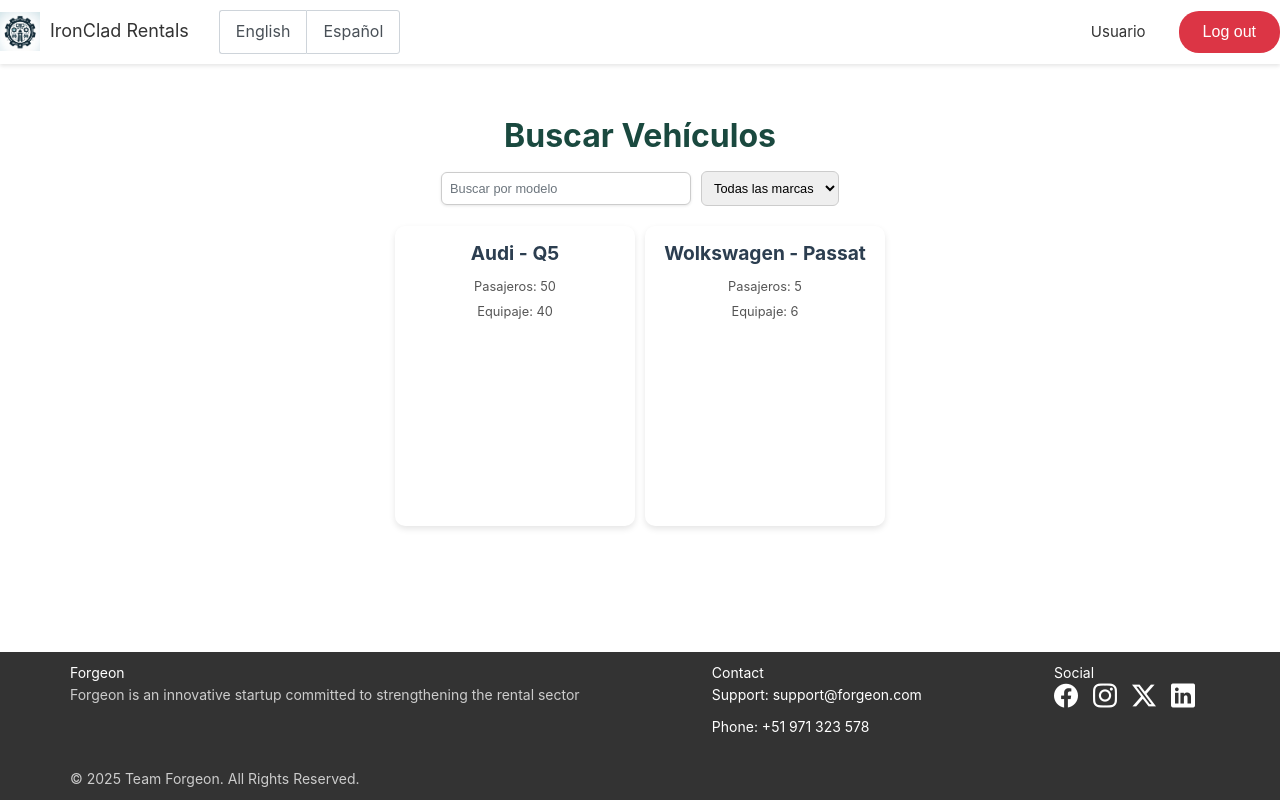
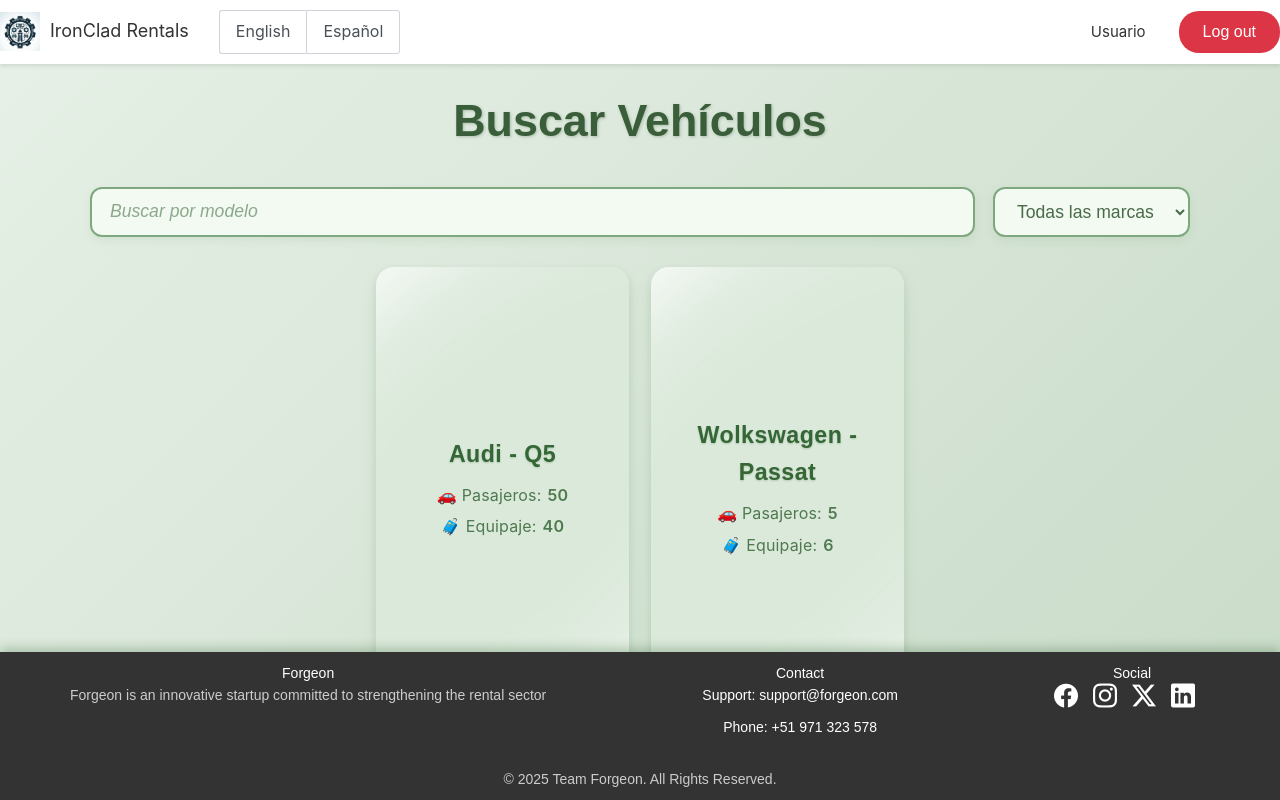
Before and after one commit to G1-UPC-PRE-1ASI0657-2501-Forgeon/FrontEnd_IronCladRentals, a Vue app: page /search-vehicles in a window 1280 px wide. Built offline with nearby package versions, Linux system fonts and the light colour scheme; data requests are answered from the project's data file.

Commit message:
Feat: Upgrade search vehicles styles

```diff
--- a/src/pages/the-search-vehicles.vue
+++ b/src/pages/the-search-vehicles.vue
@@ -3,7 +3,7 @@
     <header>
       <TheHeaderSession />
     </header>
-    <div class="content">
+    <main class="content">
       <h1 class="page-title">Buscar Vehículos</h1>
       <div class="filters">
         <input
@@ -20,21 +20,28 @@
           </option>
         </select>
       </div>
-      <div class="cards-container">
+      <transition-group name="card" tag="div" class="cards-container">
         <div
             v-for="vehicle in filteredVehicles"
             :key="vehicle.id"
             class="card"
             @click="$router.push(`/vehicle/${vehicle.id}`)"
+            role="button"
+            tabindex="0"
+            @keyup.enter="$router.push(`/vehicle/${vehicle.id}`)"
         >
           <div class="card-content">
             <h2 class="vehicle-title">{{ getBrandName(vehicle.brand_id) }} - {{ getModelName(vehicle.model_id) }}</h2>
-            <p class="vehicle-info">Pasajeros: {{ vehicle.passengers }}</p>
-            <p class="vehicle-info">Equipaje: {{ vehicle.luggage_capacity }}</p>
+            <p class="vehicle-info">
+              <span>🚗 Pasajeros:</span> {{ vehicle.passengers }}
+            </p>
+            <p class="vehicle-info">
+              <span>🧳 Equipaje:</span> {{ vehicle.luggage_capacity }}
+            </p>
           </div>
         </div>
-      </div>
-    </div>
+      </transition-group>
+    </main>
     <footer>
       <TheFooter />
     </footer>
@@ -72,7 +79,7 @@ export default {
         brandApiService.getAll(),
         modelApiService.getAll(),
       ]);
-      vehicles.value = v.data.filter((vehicle) => vehicle.available); // Solo vehículos disponibles
+      vehicles.value = v.data.filter((vehicle) => vehicle.available);
       brands.value = b.data;
       models.value = m.data;
     };
@@ -116,146 +123,230 @@ export default {
 </script>
 
 <style scoped>
-/* Contenedor principal */
 .content {
   position: fixed;
-  top: 10%; /* Ajustado para dejar más espacio debajo del header */
+  top: 60px; /* altura del header */
+  bottom: 50px; /* altura del footer */
   left: 0;
-  width: 100%;
-  height: 90%; /* Reducido para evitar solapamiento con el footer */
-  padding: 20px 10px; /* Espaciado interno reducido */
-  box-sizing: border-box;
+  right: 0;
+  padding: 25px 20px;
+  overflow-y: auto;
+  background: linear-gradient(135deg, #e6f0e6 0%, #c9dbc9 100%);
   display: flex;
   flex-direction: column;
   align-items: center;
-  justify-content: flex-start;
-  overflow-y: auto; /* Permitir scroll si el contenido excede la pantalla */
+  box-sizing: border-box;
 }
 
-/* Título de la página */
 .page-title {
-  text-align: center;
-  font-size: 2rem; /* Tamaño reducido */
-  color: #1a493f;
-  font-weight: bold;
-  margin: 10px 0; /* Margen reducido */
+  font-family: 'Poppins', sans-serif;
+  font-weight: 800;
+  font-size: 2.8rem;
+  color: #3a5d3a;
+  margin-bottom: 30px;
+  text-shadow: 1px 1px 3px rgba(58, 93, 58, 0.3);
 }
 
-/* Filtros */
 .filters {
   display: flex;
+  gap: 18px;
   justify-content: center;
-  align-items: center;
-  gap: 10px; /* Espaciado reducido */
-  margin-bottom: 10px; /* Separación reducida */
   width: 100%;
-  max-width: 1000px; /* Ancho máximo reducido */
+  max-width: 1100px;
+  margin-bottom: 30px;
 }
 
-/* Barra de búsqueda */
 .search-bar {
-  padding: 8px; /* Espaciado interno reducido */
-  font-size: 0.8rem; /* Tamaño de fuente reducido */
-  border: 1px solid #ccc;
-  border-radius: 6px; /* Bordes más pequeños */
-  width: 250px; /* Ancho reducido */
+  flex: 1 1 280px;
+  padding: 12px 18px;
+  font-size: 1.1rem;
+  border-radius: 12px;
+  border: 2.5px solid #7fa87f;
+  background-color: #f2faf2;
+  color: #496b49;
+  box-shadow: 0 4px 8px rgba(127, 168, 127, 0.15);
   transition: all 0.3s ease;
-  box-shadow: 0 1px 3px rgba(0, 0, 0, 0.1);
+}
+
+.search-bar::placeholder {
+  color: #8ca88c;
+  font-style: italic;
 }
 
 .search-bar:focus {
-  border-color: #1a493f;
-  box-shadow: 0 3px 6px rgba(0, 0, 0, 0.2);
   outline: none;
-  transform: scale(1.02); /* Escala reducida */
+  border-color: #4a764a;
+  background-color: #d9efd9;
+  box-shadow: 0 6px 12px rgba(74, 118, 74, 0.25);
+  transform: scale(1.03);
 }
 
-/* Filtro de marcas */
 .brand-filter {
-  padding: 8px;
-  font-size: 0.8rem;
-  border: 1px solid #ccc;
-  border-radius: 6px;
-  transition: border-color 0.3s ease;
+  flex: 0 0 180px;
+  padding: 12px 18px;
+  font-size: 1.1rem;
+  border-radius: 12px;
+  border: 2.5px solid #7fa87f;
+  background-color: #f2faf2;
+  color: #496b49;
+  cursor: pointer;
+  transition: all 0.3s ease;
+  box-shadow: 0 4px 8px rgba(127, 168, 127, 0.15);
 }
 
+.brand-filter:hover,
 .brand-filter:focus {
-  border-color: #1a493f;
+  border-color: #4a764a;
+  background-color: #d9efd9;
+  box-shadow: 0 6px 12px rgba(74, 118, 74, 0.25);
   outline: none;
 }
 
-/* Contenedor de las tarjetas */
 .cards-container {
   display: flex;
   flex-wrap: wrap;
   justify-content: center;
-  gap: 10px; /* Espaciado reducido */
+  gap: 22px;
   width: 100%;
-  max-width: 1000px; /* Ancho máximo reducido */
-  margin-top: 10px; /* Separación reducida */
+  max-width: 1100px;
   flex-grow: 1;
+  padding-bottom: 10px;
 }
 
-/* Tarjetas */
 .card {
-  flex: 1 1 calc(25% - 10px); /* Cuatro tarjetas por fila con espacio */
-  max-width: calc(25% - 10px);
-  max-height: 300px; /* Altura máxima para evitar alargamiento */
-  background-color: #fff;
-  border-radius: 10px; /* Bordes más pequeños */
-  box-shadow: 0 3px 6px rgba(0, 0, 0, 0.1);
-  overflow: hidden;
+  flex: 1 1 calc(25% - 22px);
+  max-width: calc(25% - 22px);
+  background: #ffffff;
+  border-radius: 18px;
+  box-shadow:
+      0 10px 15px rgba(127, 168, 127, 0.2),
+      0 3px 7px rgba(58, 93, 58, 0.1);
+  cursor: pointer;
   transition: transform 0.3s ease, box-shadow 0.3s ease;
-  position: relative;
   display: flex;
   flex-direction: column;
-  justify-content: space-between; /* Distribuir contenido */
+  justify-content: center;
+  padding: 20px 18px;
+  user-select: none;
+  position: relative;
+  overflow: hidden;
+}
+
+/* Animaciones para cards usando transition-group */
+.card-enter-from,
+.card-leave-to {
+  opacity: 0;
+  transform: translateY(20px);
+}
+.card-enter-active,
+.card-leave-active {
+  transition: all 0.4s ease;
+}
+
+.card::before {
+  content: "";
+  position: absolute;
+  top: -40%;
+  right: -40%;
+  width: 180%;
+  height: 180%;
+  background: #a6c9a6;
+  transform: rotate(45deg);
+  transition: transform 0.4s ease, opacity 0.4s ease;
+  z-index: 0;
+  border-radius: 50%;
+  filter: blur(50px);
+  opacity: 0.4;
+}
+
+.card:hover::before {
+  transform: rotate(45deg) translateX(-15%);
+  opacity: 0.6;
 }
 
 .card:hover {
-  transform: translateY(-3px);
-  box-shadow: 0 6px 12px rgba(0, 0, 0, 0.2);
+  transform: translateY(-7px);
+  box-shadow:
+      0 15px 25px rgba(127, 168, 127, 0.4),
+      0 7px 15px rgba(58, 93, 58, 0.2);
+  z-index: 10;
 }
 
 .card-content {
-  padding: 12px; /* Espaciado interno reducido */
+  position: relative;
+  z-index: 1;
   text-align: center;
-  flex-grow: 1; /* Asegurar que el contenido ocupe el espacio disponible */
 }
 
 .vehicle-title {
-  font-size: 1.2rem; /* Tamaño reducido */
-  color: #2c3e50;
-  margin-bottom: 8px;
-  font-weight: bold;
+  font-family: 'Poppins', sans-serif;
+  font-weight: 700;
+  font-size: 1.45rem;
+  color: #356635;
+  margin-bottom: 10px;
+  letter-spacing: 0.02em;
+  text-shadow: 0 1px 2px rgba(53, 102, 53, 0.25);
 }
 
 .vehicle-info {
-  font-size: 0.8rem; /* Tamaño reducido */
-  color: #555;
-  margin: 5px 0; /* Margen reducido */
+  font-size: 1rem;
+  color: #4f794f;
+  margin: 6px 0;
+  font-weight: 600;
+  display: flex;
+  justify-content: center;
+  gap: 6px;
+  align-items: center;
+  letter-spacing: 0.01em;
 }
 
-/* Footer */
 footer {
-  background-color: #4f4d4d;
-  padding: 8px 0; /* Espaciado reducido */
-  font-size: 14px; /* Tamaño reducido */
+  background-color: #496b49;
+  padding: 12px 0;
+  font-size: 14px;
   line-height: 22px;
-  color: #737373;
+  color: #e0f2e0;
   position: fixed;
   bottom: 0;
   left: 0;
   right: 0;
   z-index: 100;
+  text-align: center;
+  font-family: 'Poppins', sans-serif;
+  font-weight: 600;
+  box-shadow: 0 -4px 10px rgba(53, 102, 53, 0.3);
 }
 
-/* Header */
 header {
   position: fixed;
   top: 0;
   left: 0;
   right: 0;
-  z-index: 100;
+  z-index: 101;
+}
+
+@media (max-width: 900px) {
+  .card {
+    flex: 1 1 calc(50% - 20px);
+    max-width: calc(50% - 20px);
+  }
+}
+
+@media (max-width: 480px) {
+  .filters {
+    flex-direction: column;
+    gap: 15px;
+  }
+
+  .search-bar,
+  .brand-filter {
+    width: 100%;
+    max-width: none;
+  }
+
+  .card {
+    flex: 1 1 100%;
+    max-width: 100%;
+  }
 }
 </style>
```
